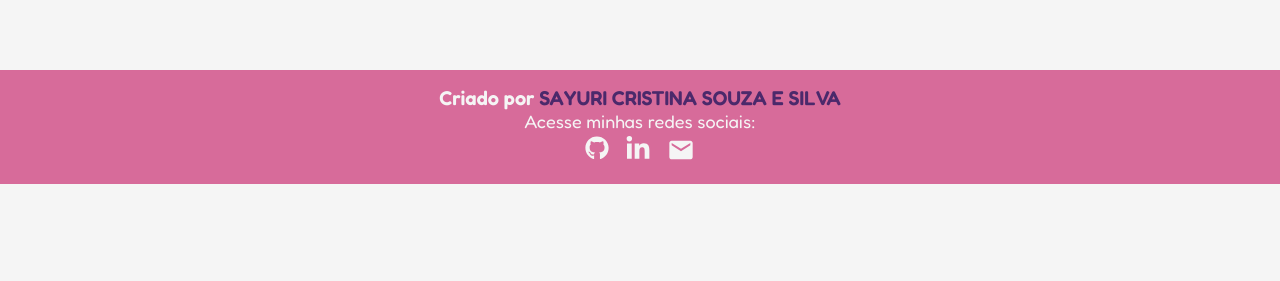
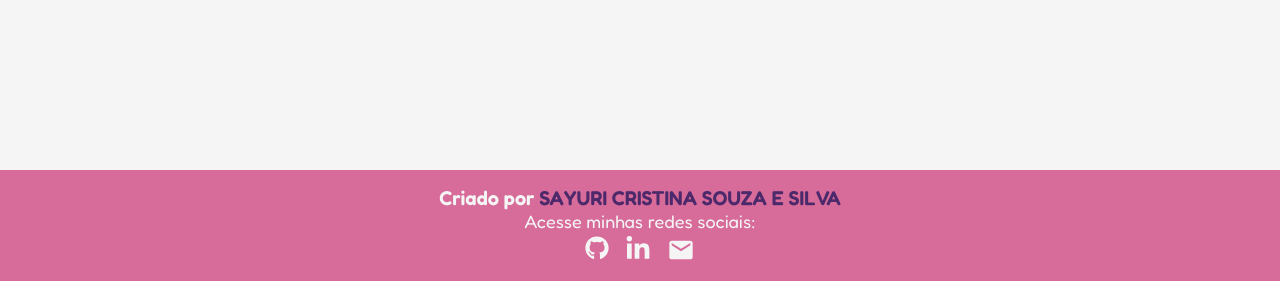
Before and after one commit to SayuriCristina/nexTaskFrontEnd, a React (Vite) app: page / in a window 1280 px wide. Shown: the part 604-885 px from the top of the page. Before the commit the page ends 800 px from the top, so only its background shows below. Built offline with nearby package versions, Linux system fonts and the light colour scheme; no server answers.

Commit message:
Pequena correção de bug.

```diff
--- a/src/components/boardtarefas/BoardTarefas.css
+++ b/src/components/boardtarefas/BoardTarefas.css
@@ -1,6 +1,6 @@
 .board {
     padding: 20px;
-    min-height: 75vh;
+    min-height: 90vh;
 }
 
 .lists-container {
--- a/src/components/footer/Footer.css
+++ b/src/components/footer/Footer.css
@@ -1,6 +1,5 @@
 .footer {
     bottom: 0;
-    margin-top: 20px;
     width: 100%;
     display: flex;
     justify-content: center;
```
